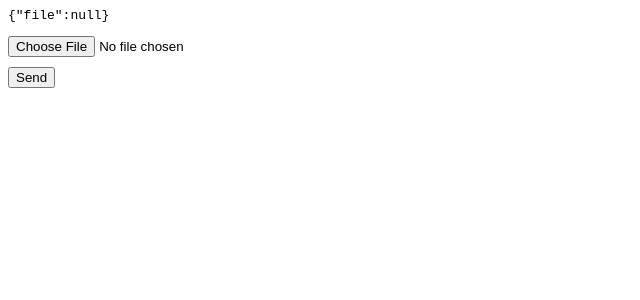
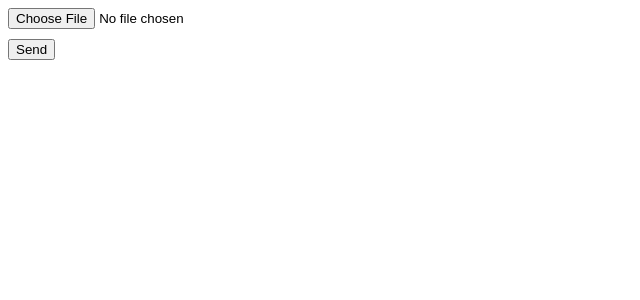
Before and after one commit to YaChugunov/Netology-RA35-Webinar-Forms-Livecoding, a React (Create React App) app: page / in a window 1280 px wide. Shown: the top 300 px of the page, without its empty margins (0-640 px from the left). Built offline with nearby package versions, Linux system fonts and the light colour scheme.

Commit message:
1 file modified

```diff
--- a/src/App.js
+++ b/src/App.js
@@ -1,4 +1,4 @@
-import React, { useState } from 'react';
+import React, { useState, useRef } from 'react';
 import './style.css';
 
 class FeedbackClass extends React.Component {
@@ -119,10 +119,25 @@ function FileUploader() {
   );
 }
 
+function InputRef() {
+  const inputRef = useRef();
+
+  const onSubmit = (e) => {
+    e.preventDefault();
+    console.log(inputRef.current.files);
+  };
+  return (
+    <form action="" onSubmit={onSubmit}>
+      <input ref={inputRef} type="file" />
+      <button>Send</button>
+    </form>
+  );
+}
 export default function App() {
   return (
     // <Feedback />
     // <FeedbackClass />
-    <FileUploader />
+    // <FileUploader />
+    <InputRef />
   );
 }
```
